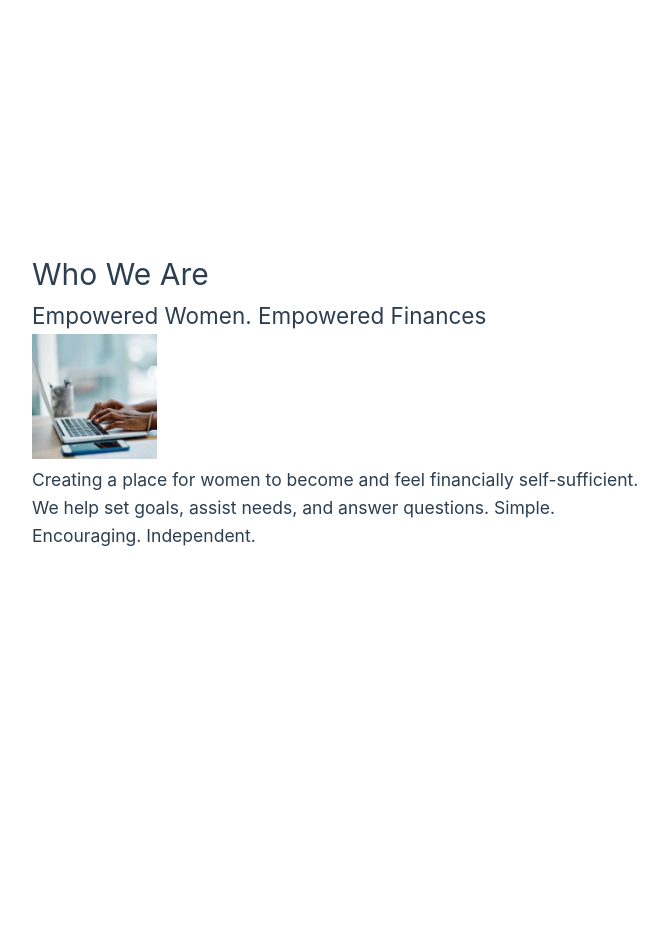
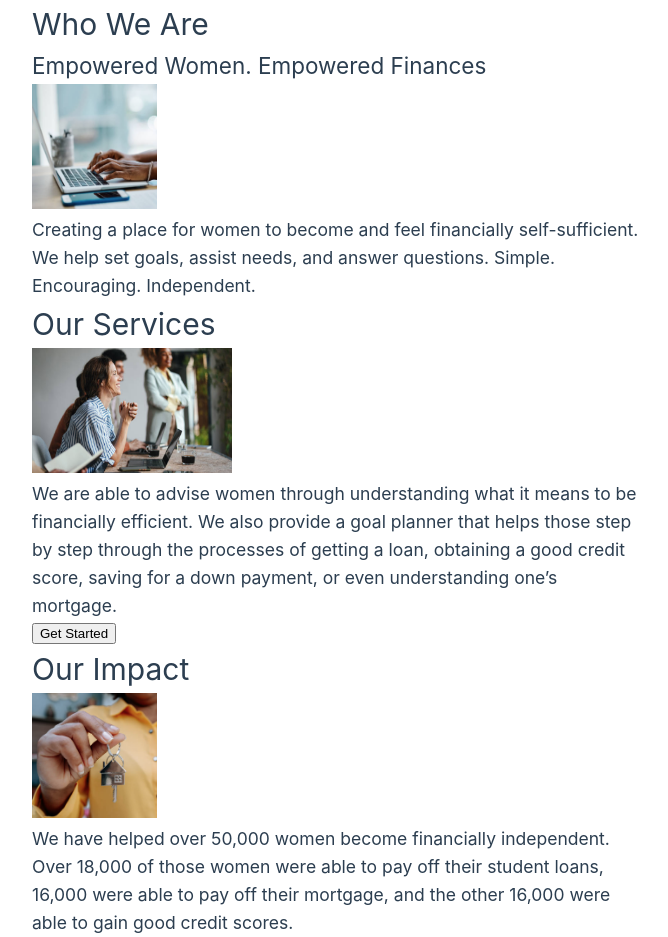
Before and after one commit to jessicajordan31/project-1-part-2, a Vue app in the folder Project-1-Part-2/: page / in a window 1280 px wide. Shown: the whole page, without its empty margins (608-1276 px from the left). Before the commit the page ends 800 px from the top, so only its background shows below. Built offline with nearby package versions, Linux system fonts and the light colour scheme.

Commit message:
about done before styling

```diff
--- a/Project-1-Part-2/src/components/About.vue
+++ b/Project-1-Part-2/src/components/About.vue
@@ -3,11 +3,22 @@
 
         <h1>Who We Are</h1>
         <h2>Empowered Women. Empowered Finances</h2>
-        <!-- <img src="" alt="WhoWeAreimg"> -->
          <img alt="about-us" src="../assets/about-who-we-are.png" width="125" height="125" />
         <h3>Creating a place for women to become and feel financially self-sufficient. We help set goals, assist needs, and answer questions. Simple. Encouraging. Independent.</h3>
     </div>
 
+    <div>
+        <h1>Our Services</h1>
+         <img alt="about-us" src="../assets/about-our-services.png" width="200" height="125" />
+        <h3>We are able to advise women through understanding what it means to be financially efficient. We also provide a goal planner that helps those step by step through the processes of getting a loan, obtaining a good credit score, saving for a down payment, or even understanding one’s mortgage.</h3>
+        <button>Get Started</button>
+    </div>
+
+    <div>
+        <h1>Our Impact</h1>
+         <img alt="about-us" src="../assets/about-our-impact.png" width="125" height="125" />
+        <h3>We have helped over 50,000 women become financially independent. Over 18,000 of those women were able to pay off their student loans, 16,000 were able to pay off their mortgage, and the other 16,000 were able to gain good credit scores.</h3>
+    </div>
 </template>
 
 <style>
```
Also changed, not shown: Project-1-Part-2/src/assets/Her Capital.png (added).
